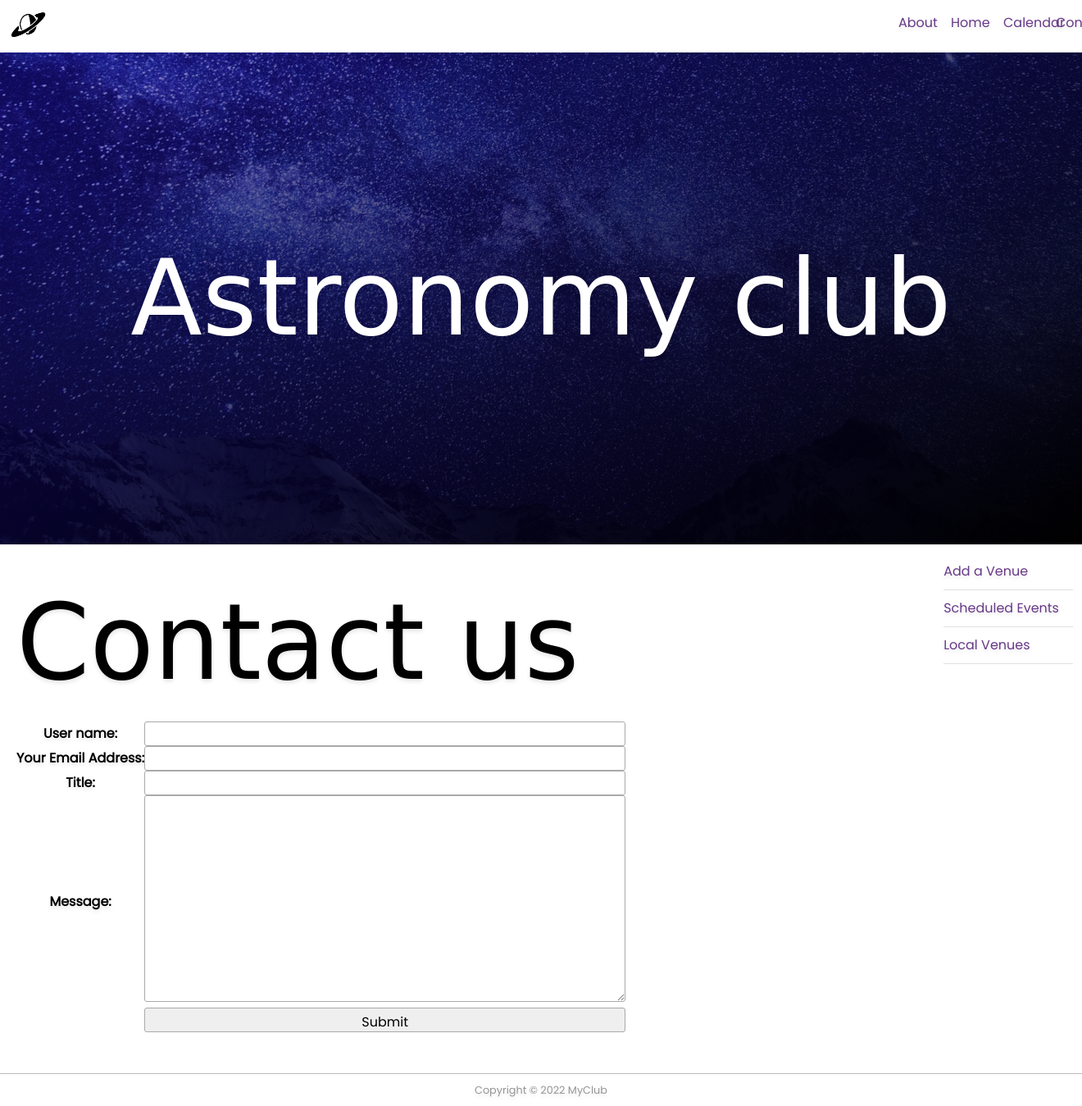
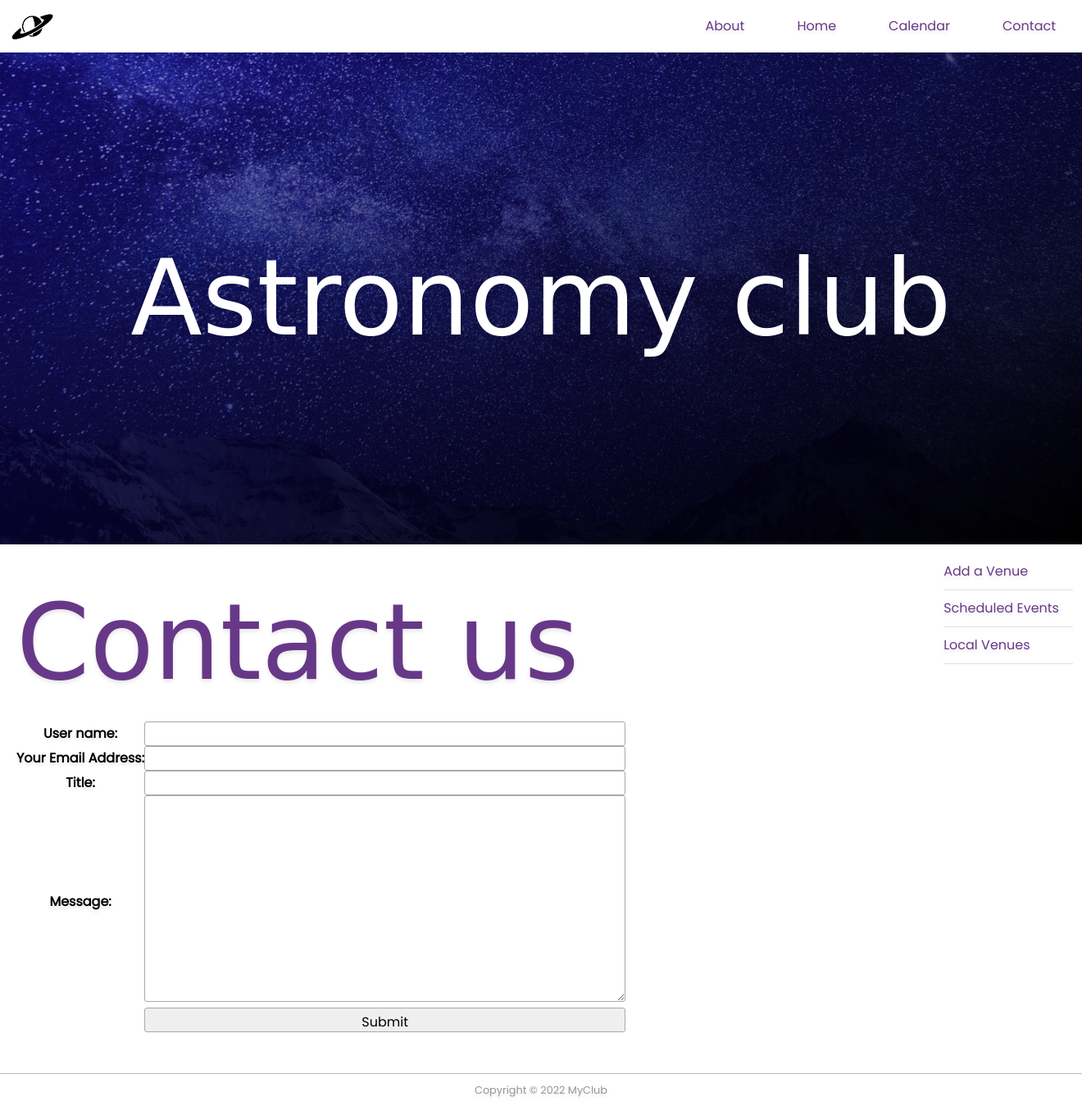
Before and after one commit to aliana-kazmi/club, a Django app: page /contact/ in a window 1320 px wide; the page is wider, and only the part inside the window is pictured. Shown: that part at 82% size. Run offline with Django 3.2, Linux system fonts and the light colour scheme; some web fonts are replaced.

Commit message:
Links fixed and added

```diff
--- a/events/urls.py
+++ b/events/urls.py
@@ -4,8 +4,10 @@ from . import views
 urlpatterns = [
 
     path('',views.index,name='default'),
-    path('add_venue/', views.add_venue, name='add-venue'),
-    path('all_events/', views.all_events, name='show-events'),
+    path('add-venue/', views.add_venue, name='add-venue'),
+    path('all-events/', views.all_events, name='show-events'),
+    path('local-venues/', views.local_venues, name='show-local-events'),
+    re_path(r'^events/(?P<year>[0-9]{4})/(?P<month>0?[1-9]|1[0-2])/', views.upcoming_events,name='show-events-for-this-month'),
     # path('/<int:year>/<str:month>/',views.index,name='index'), #can also process 12345/12heresay although this is not a reaal date
     re_path(r'^(?P<year>[0-9]{4})/(?P<month>0?[1-9]|1[0-2])/', views.calender_base, name='calender'),#can process the right format
     ]
--- a/myclub_site/static/main.css
+++ b/myclub_site/static/main.css
@@ -9,7 +9,7 @@
    --pink:#ef4f91;
    --dark-blue:#363b74;
    --light-green:rgb(57, 207, 57);
-   --dark-green:
+   --dark-green:rgba(57, 207, 57, 0.315);
    --red:rgb(255, 35, 35);
  }
 *{
@@ -35,27 +35,27 @@
   #header {
       border-bottom: 1.8px solid rgb(199, 199, 199);
       border-style: none;
+      display: flex;
+      justify-content: space-between;
+      align-items: center;
       height: 4rem;
       width: 100%;
+  }
+  #logo{
+      border-radius: 5px;
+      height:3.7rem;
+      padding-left: 10px;
   }
   #top_menu {
       display: flex;
       align-items: center;
-      float: right;
+      width: max-content;
       justify-content: center;
       /* color: #270c39; */
 
   }
-  #logo{
-      border-radius: 5px;
-      float: left;
-      height:3.7rem;
-      padding-left: 10px;
-      width: 3.7rem;
-  }
+
   .link-container {
-      height: 1.4rem;
-      width: 1.4rem;
       padding: 1rem 2rem;
   }
   .link {
@@ -81,15 +81,18 @@
       transition: width 1ms ease-in-out;
       width: 100%;
   }
-.main-heading-1 {
+.title, .main-heading-1 {
     font-size: 8rem;
     font-family: 'Rouge Script', cursive;
+}
+.main-heading-1 {
+    color: var(--purple-2);
 }
 .main-heading-2 {
     font-family: 'Rouge Script', cursive;
     font-size: 3.5rem;
     /* font-size: 2.2rem; */
-      color: #363b74;
+      color: var(--dark-blue);
       padding: 0.7rem;
     /* transform: translateY(-30px); */
 }
@@ -134,7 +137,7 @@
     /* .hero {
         transition: width 1ms ease-in-out;
     } */
-    .main-heading-1 {
+    .title, .main-heading-1 {
         font-size: 5rem;
     }
     .main-heading-2 {
--- a/myclub_site/templates/base.html
+++ b/myclub_site/templates/base.html
@@ -20,11 +20,11 @@
              About
          </a></div>
          <div class="link-container"
-         ><a href="" class="link">
+         ><a href="/" class="link">
              Home
          </a></div>
          <div class="link-container"
-         ><a href="" class="link">
+         ><a href="/" class="link">
              Calendar
          </a></div>
          <div class="link-container"
@@ -36,7 +36,7 @@
    <section class="hero" style="background-image: linear-gradient(to bottom right,
    #190cac7a,
    black), url('{% static "top_banner.jpg" %}');">
-      <h1 class="main-heading-1">Astronomy club</h1>
+      <h1 class="title">Astronomy club</h1>
 
    </section>
    <section class="main-content">
@@ -50,8 +50,8 @@
    <aside id="rightsidebar">
      <nav id="nav">
      <ul>
-       <li><a href="/add-venue/" class="link">Add a Venue</a></li>
-       <li><a href="/all-events/" class="link">Scheduled Events</a></li>
+       <li><a href="/add-venue" class="link">Add a Venue</a></li>
+       <li><a href="/all-events" class="link">Scheduled Events</a></li>
        <li><a href="/local-venues" class="link">Local Venues</a></li>
      </ul>
      </nav>
--- a/myclub_site/urls.py
+++ b/myclub_site/urls.py
@@ -14,9 +14,11 @@ Including another URLconf from app.urls.py
 from django.contrib import admin
 from django.urls import include, path
 from django.contrib.auth import views as auth_views
+from events.views import index
 from . import contact
 
 urlpatterns = [
+    path('',index,name='default'),
     path('admin/', admin.site.urls),
     path('contact/', contact.contact, name='contact'),
     path(
```
Also changed, not shown: events/models.py (+14 -0 lines), events/templates/events/item_list.html (renamed from events/templates/events/event_list.html, +5 -4 lines), events/views.py (+22 -4 lines).
